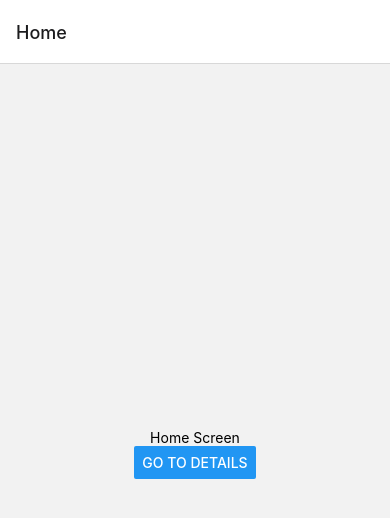
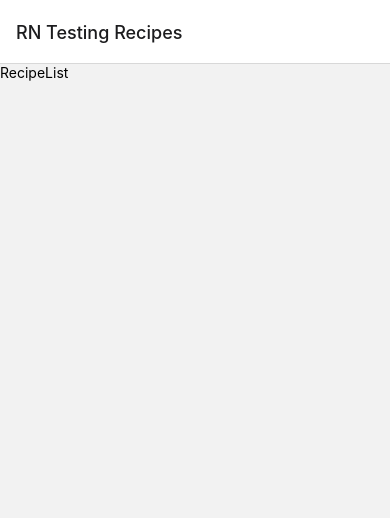
Before and after one commit to CodingItWrong/rn-testing-recipes, a React Native app: screen / in a window 390 px wide. Shown: the top 518 px of the page. Built offline with nearby package versions, Linux system fonts and the light colour scheme.

Commit message:
Add RecipeList screen

```diff
--- a/App.js
+++ b/App.js
@@ -1,19 +1,7 @@
 import {NavigationContainer} from '@react-navigation/native';
 import {createNativeStackNavigator} from '@react-navigation/native-stack';
-import React from 'react';
-import {Button, Text, View} from 'react-native';
-
-function HomeScreen({navigation}) {
-  return (
-    <View style={{flex: 1, alignItems: 'center', justifyContent: 'center'}}>
-      <Text>Home Screen</Text>
-      <Button
-        title="Go to Details"
-        onPress={() => navigation.navigate('Details')}
-      />
-    </View>
-  );
-}
+import {Text, View} from 'react-native';
+import RecipeList from './src/RecipeList';
 
 function DetailsScreen() {
   return (
@@ -29,7 +17,7 @@ export default function App() {
   return (
     <NavigationContainer>
       <Stack.Navigator>
-        <Stack.Screen name="Home" component={HomeScreen} />
+        <Stack.Screen name="RN Testing Recipes" component={RecipeList} />
         <Stack.Screen name="Details" component={DetailsScreen} />
       </Stack.Navigator>
     </NavigationContainer>
--- /dev/null
+++ b/src/RecipeList.js
@@ -0,0 +1,5 @@
+import {Text} from 'react-native';
+
+export default function RecipeList() {
+  return <Text>RecipeList</Text>;
+}
```
Also changed, not shown: .eslintrc.js.
